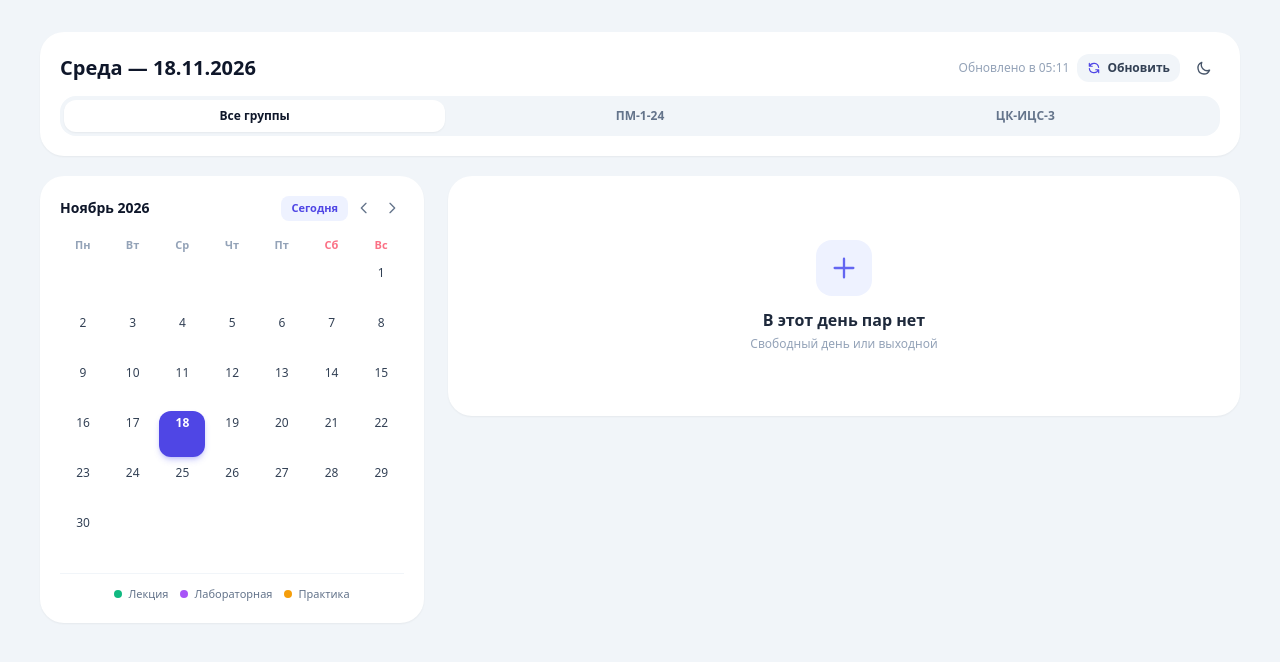
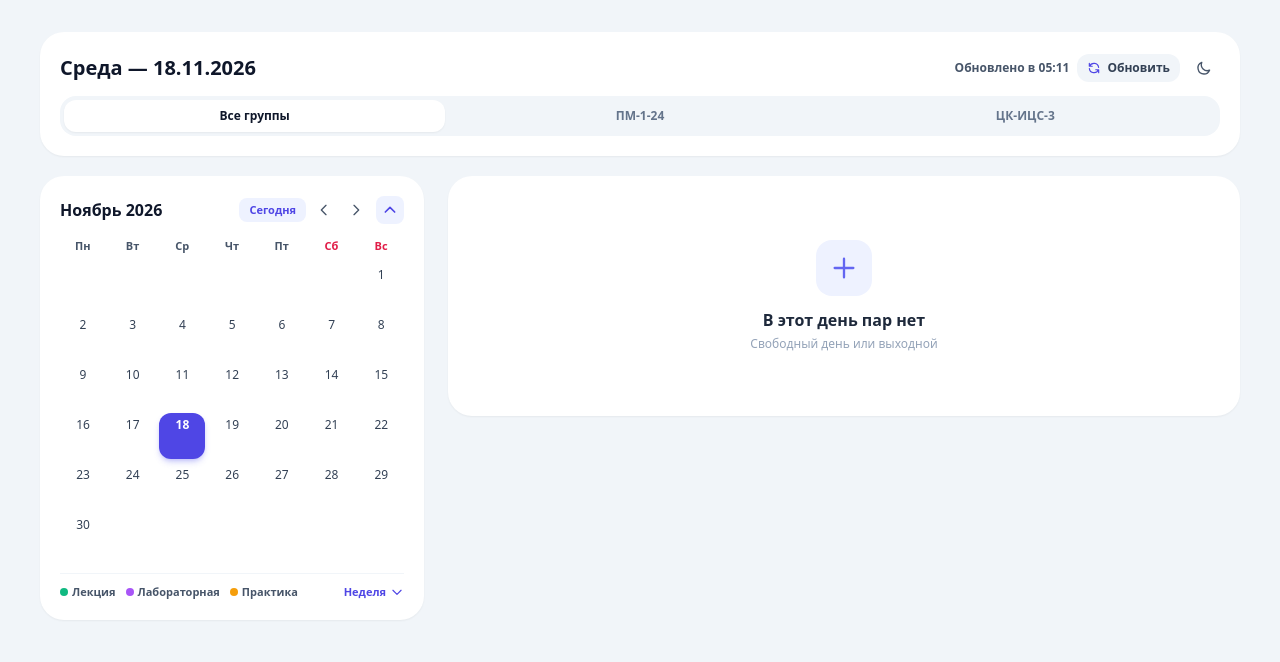
Before and after one commit to a6dall/kgeu-schedule, a PHP site: page /index.php in a window 1280 px wide. Shown: the top 662 px of the page. Run offline with PHP 8.4, Linux system fonts and the light colour scheme; data that the repository does not hold is empty; some libraries are stand-ins or nearby versions.

Commit message:
Simplify app icon, fix contrast for practice and text, add week calendar collapse/expand with arrow button

```diff
--- a/index.php
+++ b/index.php
@@ -293,7 +293,7 @@ if ($path === '/api/full-schedule') {
 
         <!-- Правая панель: время обновления, кнопка обновления, переключатель темы -->
         <div class="flex items-center gap-2 shrink-0">
-          <span class="text-[11px] sm:text-xs text-slate-400 dark:text-slate-500 font-medium whitespace-nowrap">
+          <span class="text-[11px] sm:text-xs text-slate-600 dark:text-slate-400 font-semibold whitespace-nowrap">
             {{ syncTimeText }}
           </span>
 
@@ -375,31 +375,43 @@ if ($path === '/api/full-schedule') {
 
         <div class="bg-white dark:bg-slate-900 rounded-3xl p-4 sm:p-5 shadow-sm">
 
-          <!-- Шапка календаря с переключением месяца -->
-          <div class="flex items-center justify-between mb-4">
-            <h3 class="font-bold text-sm text-slate-900 dark:text-white capitalize">
+          <!-- Шапка календаря с переключением месяца/недели и кнопкой со стрелкой -->
+          <div class="flex items-center justify-between mb-3.5">
+            <h3 class="font-extrabold text-sm sm:text-base text-slate-900 dark:text-white capitalize">
               {{ calendarMonthTitle }}
             </h3>
 
             <div class="flex items-center gap-1">
-              <button type="button" @click="resetToToday()" class="px-2.5 py-1 text-[11px] font-semibold rounded-lg text-indigo-600 dark:text-indigo-400 bg-indigo-50 dark:bg-indigo-950/60 hover:bg-indigo-100 dark:hover:bg-indigo-900/60 transition">
+              <button type="button" @click="resetToToday()" class="px-2.5 py-1 text-[11px] font-bold rounded-lg text-indigo-600 dark:text-indigo-400 bg-indigo-50 dark:bg-indigo-950/60 hover:bg-indigo-100 dark:hover:bg-indigo-900/60 transition">
                 Сегодня
               </button>
-              <button type="button" @click="prevMonth()" title="Предыдущий месяц" class="p-1 rounded-lg text-slate-500 hover:bg-slate-100 dark:hover:bg-slate-800 transition">
+              <button type="button" @click="prevMonth()" :title="isCalendarCollapsed ? 'Предыдущая неделя' : 'Предыдущий месяц'" class="p-1.5 rounded-lg text-slate-600 hover:bg-slate-100 dark:text-slate-300 dark:hover:bg-slate-800 transition">
                 <svg class="w-4 h-4" fill="none" stroke="currentColor" viewBox="0 0 24 24"><path stroke-linecap="round" stroke-linejoin="round" stroke-width="2" d="M15 19l-7-7 7-7"/></svg>
               </button>
-              <button type="button" @click="nextMonth()" title="Следующий месяц" class="p-1 rounded-lg text-slate-500 hover:bg-slate-100 dark:hover:bg-slate-800 transition">
+              <button type="button" @click="nextMonth()" :title="isCalendarCollapsed ? 'Следующая неделя' : 'Следующий месяц'" class="p-1.5 rounded-lg text-slate-600 hover:bg-slate-100 dark:text-slate-300 dark:hover:bg-slate-800 transition">
                 <svg class="w-4 h-4" fill="none" stroke="currentColor" viewBox="0 0 24 24"><path stroke-linecap="round" stroke-linejoin="round" stroke-width="2" d="M9 5l7 7-7 7"/></svg>
+              </button>
+
+              <!-- Кнопка со стрелкой свернуть/развернуть календарь до одной недели -->
+              <button
+                type="button"
+                @click="toggleCalendarCollapse()"
+                :title="isCalendarCollapsed ? 'Развернуть на весь месяц' : 'Свернуть до одной недели'"
+                class="p-1.5 rounded-lg text-indigo-600 dark:text-indigo-400 bg-indigo-50 dark:bg-indigo-950/60 hover:bg-indigo-100 dark:hover:bg-indigo-900/60 transition ml-0.5"
+              >
+                <svg class="w-4 h-4 transition-transform duration-200" :class="{ 'rotate-180': isCalendarCollapsed }" fill="none" stroke="currentColor" viewBox="0 0 24 24">
+                  <path stroke-linecap="round" stroke-linejoin="round" stroke-width="2.5" d="M5 15l7-7 7 7"/>
+                </svg>
               </button>
             </div>
           </div>
 
           <!-- Заголовки дней недели (Пн — Вс) -->
-          <div class="grid grid-cols-7 gap-1 text-center text-[11px] font-bold text-slate-400 mb-2">
-            <span>Пн</span><span>Вт</span><span>Ср</span><span>Чт</span><span>Пт</span><span class="text-rose-400">Сб</span><span class="text-rose-400">Вс</span>
+          <div class="grid grid-cols-7 gap-1 text-center text-[11px] font-bold text-slate-600 dark:text-slate-400 mb-2">
+            <span>Пн</span><span>Вт</span><span>Ср</span><span>Чт</span><span>Пт</span><span class="text-rose-600 dark:text-rose-400">Сб</span><span class="text-rose-600 dark:text-rose-400">Вс</span>
           </div>
 
-          <!-- Реактивная сетка чисел месяца -->
+          <!-- Реактивная сетка чисел (1 неделя при сворачивании или весь месяц) -->
           <div class="grid grid-cols-7 gap-1">
             <template v-for="d in calendarDays" :key="d.key || d.dateStr">
               <!-- Пустой слот до первого числа -->
@@ -432,13 +444,26 @@ if ($path === '/api/full-schedule') {
             </template>
           </div>
 
-          <!-- Легенда типов занятий: Лекция, Лабораторная, Практика -->
-          <div class="mt-4 pt-3 border-t border-slate-100 dark:border-slate-800">
-            <div class="flex items-center justify-center gap-3 text-[11px] text-slate-500 font-medium">
-              <span class="flex items-center gap-1.5"><span class="w-2 h-2 rounded-full bg-emerald-500"></span>Лекция</span>
-              <span class="flex items-center gap-1.5"><span class="w-2 h-2 rounded-full bg-purple-500"></span>Лабораторная</span>
-              <span class="flex items-center gap-1.5"><span class="w-2 h-2 rounded-full bg-amber-500"></span>Практика</span>
+          <!-- Легенда и кнопка переключения недели/месяца со стрелкой -->
+          <div class="mt-3.5 pt-2.5 border-t border-slate-100 dark:border-slate-800 flex items-center justify-between">
+            <div class="flex items-center gap-2.5 text-[11px] text-slate-600 dark:text-slate-400 font-semibold">
+              <span class="flex items-center gap-1"><span class="w-2 h-2 rounded-full bg-emerald-500"></span>Лекция</span>
+              <span class="flex items-center gap-1"><span class="w-2 h-2 rounded-full bg-purple-500"></span>Лабораторная</span>
+              <span class="flex items-center gap-1"><span class="w-2 h-2 rounded-full bg-amber-500"></span>Практика</span>
             </div>
+
+            <!-- Кнопка со стрелкой внизу календаря -->
+            <button
+              type="button"
+              @click="toggleCalendarCollapse()"
+              class="inline-flex items-center gap-1 text-[11px] font-bold text-indigo-600 dark:text-indigo-400 hover:text-indigo-700 dark:hover:text-indigo-300 transition"
+              :title="isCalendarCollapsed ? 'Развернуть на весь месяц' : 'Свернуть до одной недели'"
+            >
+              <span>{{ isCalendarCollapsed ? 'Месяц' : 'Неделя' }}</span>
+              <svg class="w-3.5 h-3.5 transition-transform duration-200" :class="{ 'rotate-180': isCalendarCollapsed }" fill="none" stroke="currentColor" viewBox="0 0 24 24">
+                <path stroke-linecap="round" stroke-linejoin="round" stroke-width="2" d="M19 9l-7 7-7-7"/>
+              </svg>
+            </button>
           </div>
 
         </div>
```
Also changed, not shown: app.js (+118 -10 lines), apple-touch-icon-120x120.png, apple-touch-icon-180x180.png, apple-touch-icon-precomposed.png, apple-touch-icon.png, favicon.ico, favicon.png.
